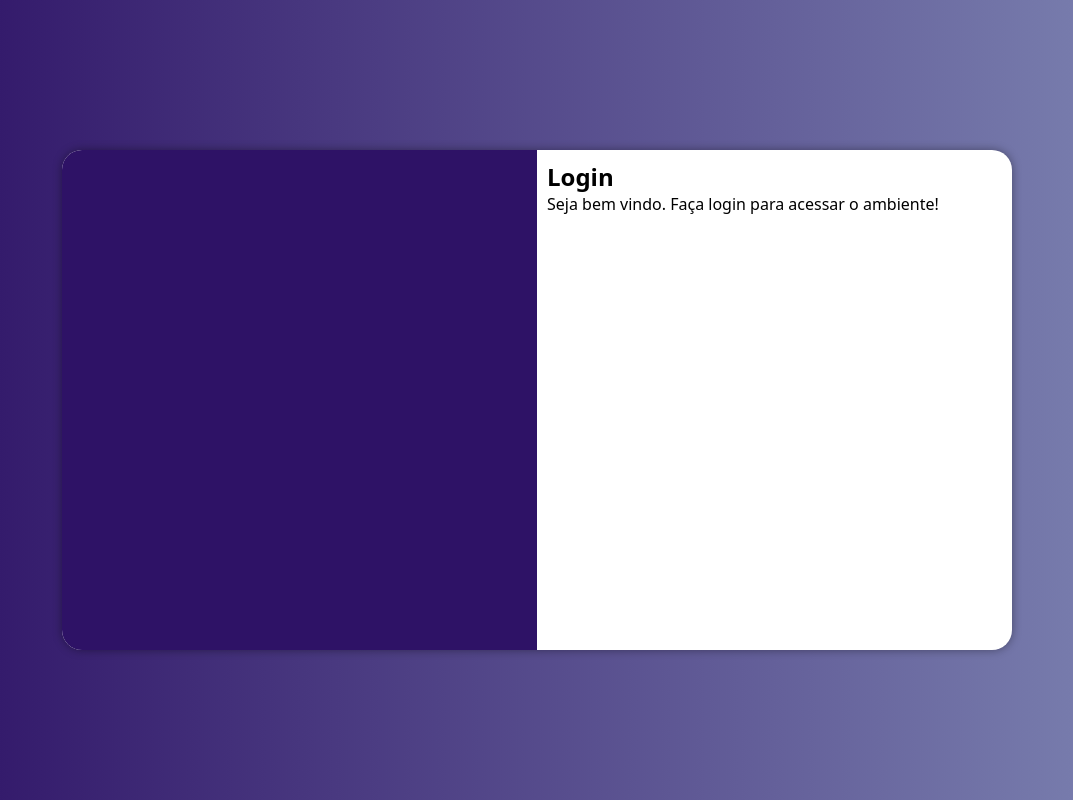
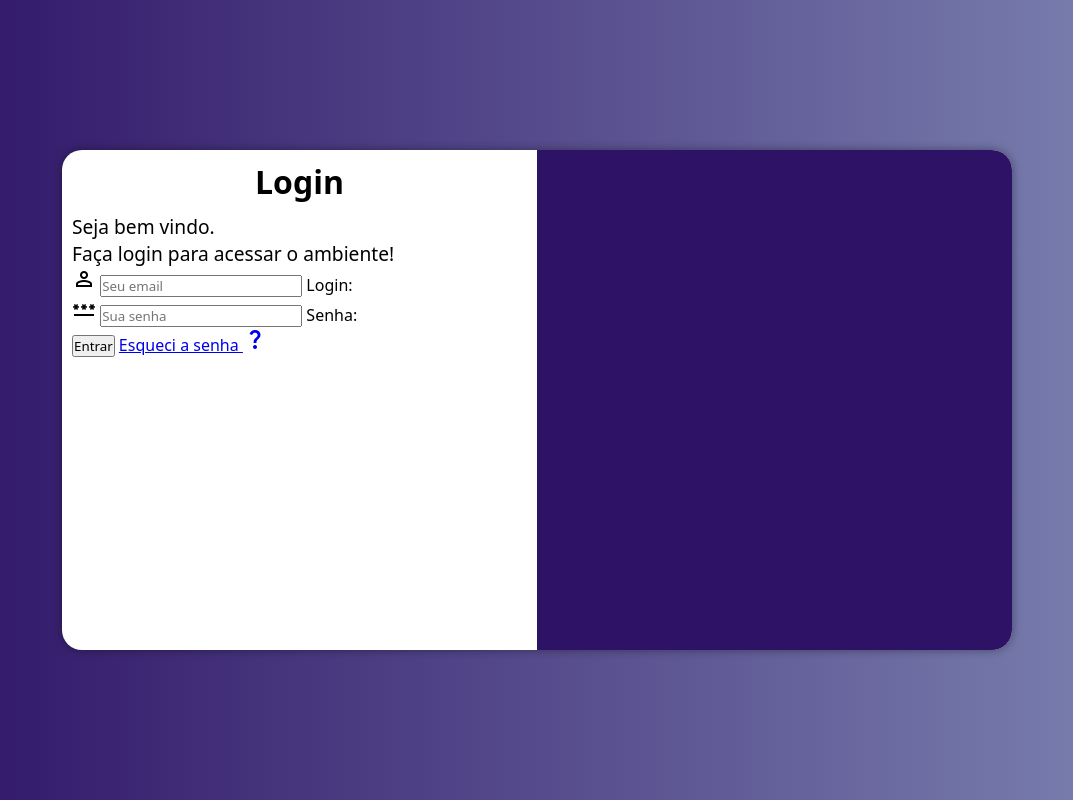
Before and after one commit to felipecostapy/projeto-login, a plain HTML site: page index.html in a window 1280 px wide. Shown: the whole page, without its empty margins (103-1176 px from the left). Drawn offline with nearby package versions, Linux system fonts and the light colour scheme.

Commit message:
Adicionando Formulario

```diff
--- a/estilos/mediaquery.css
+++ b/estilos/mediaquery.css
@@ -35,14 +35,22 @@
      }
 
      section#login > div#imagem {
-          float: left;
+          float: right;
           width: 50%;
           height: 100%
      }
 
      section#login > div#formulario {
-          float: right;
+          float: left;
           width: 50%;
      }
 
+     div#formulario > h1 {
+     font-size: 2em;
+ }
+
+     div#formulario > p {
+     font-size: 1.2em;
+ }
+
 }
--- a/estilos/style.css
+++ b/estilos/style.css
@@ -60,3 +60,12 @@ verde: #62a87c
      display: block;
 
  }
+
+ div#formulario > h1 {
+     text-align: center;
+     margin-bottom: 10px;
+ }
+
+ div#formulario > p {
+     font-size: 0.8em;
+ }
--- a/index.html
+++ b/index.html
@@ -4,6 +4,7 @@
      <meta charset="UTF-8">
      <meta name="viewport" content="width=device-width, initial-scale=1.0">
      <title>Login</title>
+     <link href="https://fonts.googleapis.com/css2?family=Material+Symbols+Outlined" rel="stylesheet" />
      <link rel="stylesheet" href="estilos/style.css">
      <link rel="stylesheet" href="estilos/mediaquery.css">
 </head>
@@ -14,9 +15,21 @@
                </div>
                <div id="formulario">
                     <h1>Login</h1>
-                    <p>Seja bem vindo. Faça login para acessar o ambiente!</p>
-                    <form action="login.php" method="post">
-
+                    <p>Seja bem vindo.</p>
+                    <p>Faça login para acessar o ambiente!</p>
+                    <form action="login.php" method="post" autocomplete="on">
+                         <div class="campo">
+                              <span class="material-symbols-outlined">person</span>
+                              <input type="email" name="login" id="ilogin" placeholder="Seu email" autocomplete="email" required maxlength="40">
+                              <label for="ilogin">Login:</label>
+                         </div>
+                         <div class="campo">
+                              <span class="material-symbols-outlined">password</span>
+                              <input type="password" name="senha" id="isenha" placeholder="Sua senha" autocomplete="current-password" required minlength="8" maxlength="20">
+                              <label for="isenha">Senha:</label>
+                         </div>
+                         <input type="submit" value="Entrar">
+                         <a href="esqueci.html">Esqueci a senha <span class="material-symbols-outlined">question_mark</span> </a>
                     </form>
                </div>
           </section>
```
